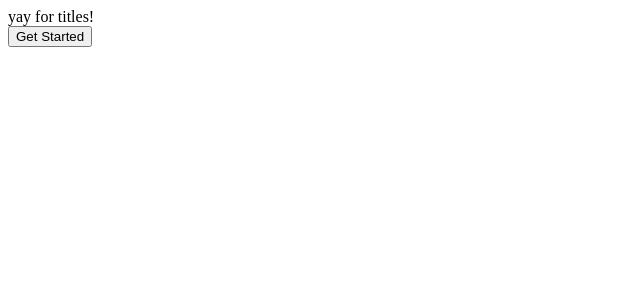
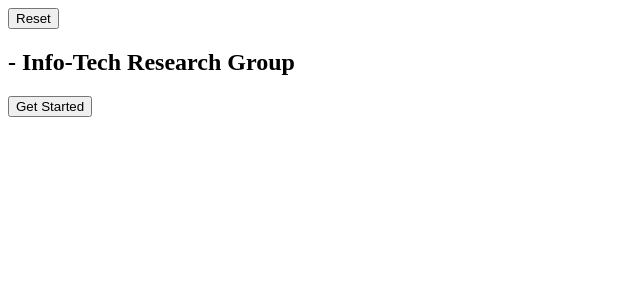
Before and after one commit to jbarson/innovation_may_2018, a Vue app: page / in a window 1280 px wide. Shown: the top 300 px of the page, without its empty margins (0-640 px from the left). Built offline with nearby package versions, Linux system fonts and the light colour scheme.

Commit message:
reset button, title page

```diff
--- a/src/components/Quiz.vue
+++ b/src/components/Quiz.vue
@@ -1,5 +1,6 @@
 <template>
   <div id="container">
+    <button @click='resetPage'>Reset</button>
   <quiz-title  v-if='titleScreen'/>
   <button @click='startQuiz' v-if='titleScreen'>Get Started</button>
   <div v-if='!titleScreen'>
@@ -30,14 +31,23 @@
 </template>
 
 <script>
+// eslint-disable-next-line
 import amazonLogo from "../assets/amazon.svg";
+// eslint-disable-next-line
 import appleLogo from "../assets/apple.svg";
+// eslint-disable-next-line
 import asanaLogo from "../assets/asana.svg";
+// eslint-disable-next-line
 import cloudflareLogo from "../assets/cloudflare.svg";
+// eslint-disable-next-line
 import facebookLogo from "../assets/facebook.svg";
+// eslint-disable-next-line
 import millerLogo from "../assets/miller.svg";
+// eslint-disable-next-line
 import netflixLogo from "../assets/netflix.svg";
+// eslint-disable-next-line
 import nordstromLogo from "../assets/nordstrom.svg";
+// eslint-disable-next-line
 import walmartLogo from "../assets/walmart.svg";
 import QuizTitle from "./QuizTitle.vue";
 export default {
@@ -256,6 +266,11 @@
     },
     startQuiz() {
       this.titleScreen = false;
+    },
+    resetPage() {
+      this.quizSection = 0
+      this.titleScreen = true
+      this.calced = false
     }
   },
   computed: {
--- a/src/components/QuizTitle.vue
+++ b/src/components/QuizTitle.vue
@@ -1,6 +1,6 @@
 <template>
   <div>
-    yay for titles!
+    <h2>- Info-Tech Research Group</h2>
   </div>
 </template>
 
```
